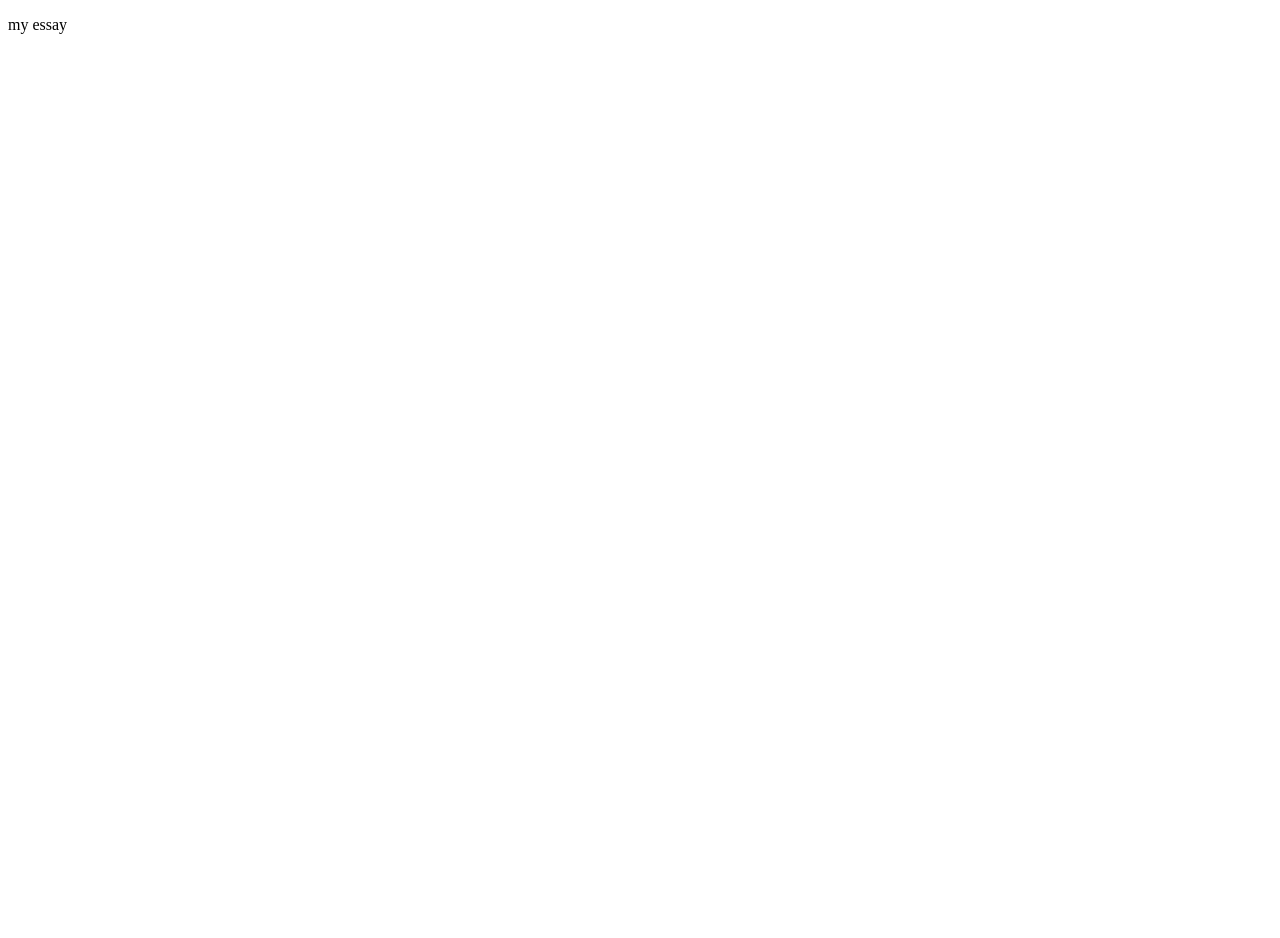
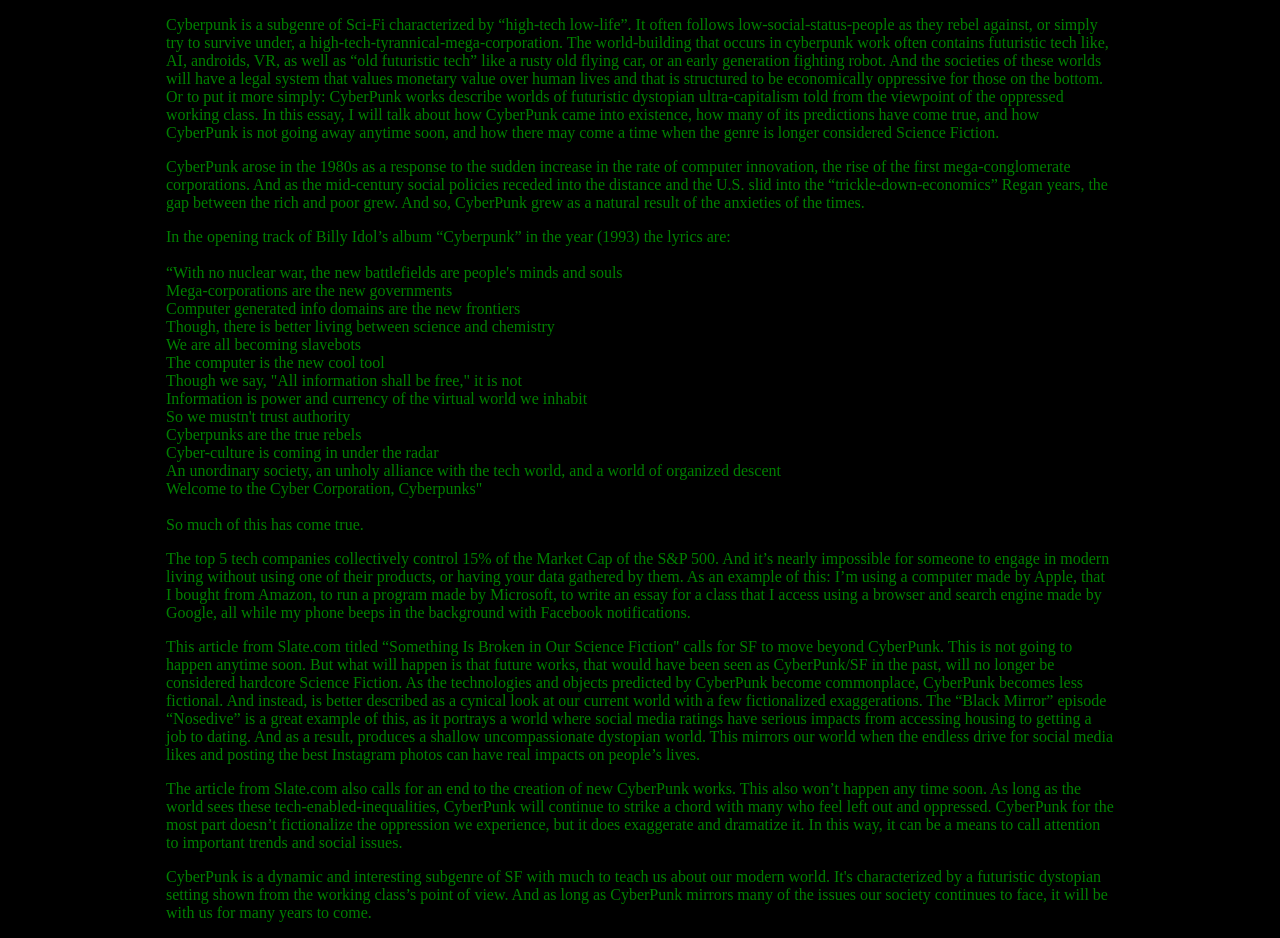
Before and after one commit to AAspCodes/cyberPunk, a plain HTML site: page essay.html in a window 1280 px wide. Before the commit the page ends 800 px from the top, so only its background shows below. Drawn offline with Linux system fonts and the light colour scheme.

Commit message:
Update essay.html

```diff
--- a/essay.html
+++ b/essay.html
@@ -4,9 +4,87 @@
     <meta charset="UTF-8">
     <title>Essay</title>
 </head>
-<body>
-
-<p>my essay</p>
+<body style="background-color: black">
+<div style="width: 75%; margin:auto; color:green">
+<p>Cyberpunk is a subgenre of Sci-Fi characterized by “high-tech low-life”. It often follows low-social-status-people
+    as they rebel against, or simply try to survive under, a high-tech-tyrannical-mega-corporation. The world-building
+    that occurs in cyberpunk work often contains futuristic tech like, AI, androids, VR, as well as “old futuristic tech”
+    like a rusty old flying car, or an early generation fighting robot. And the societies of these worlds will have a
+    legal system that values monetary value over human lives and that is structured to be economically oppressive for
+    those on the bottom. Or to put it more simply: CyberPunk works describe worlds of futuristic dystopian
+    ultra-capitalism told from the viewpoint of the oppressed working class. In this essay, I will talk about how
+    CyberPunk came into existence, how many of its predictions have come true, and how CyberPunk is not going away
+    anytime soon, and how there may come a time when the genre is longer considered Science Fiction.
+</p>
+<p>
+    CyberPunk arose in the 1980s as a response to the sudden increase in the rate of computer innovation, the rise of
+    the first mega-conglomerate corporations. And as the mid-century social policies receded into the distance and the
+    U.S. slid into the “trickle-down-economics” Regan years, the gap between the rich and poor grew. And so, CyberPunk
+    grew as a natural result of the anxieties of the times.
+</p>
+    <span>In the opening track of Billy Idol’s album “Cyberpunk” in the year (1993) the lyrics are:</span>
+    <br>
+    <br>
+    “With no nuclear war, the new battlefields are people's minds and souls
+    <br>
+    Mega-corporations are the new governments
+    <br>
+    Computer generated info domains are the new frontiers
+    <br>
+    Though, there is better living between science and chemistry
+    <br>
+    We are all becoming slavebots
+    <br>
+    The computer is the new cool tool
+    <br>
+    Though we say, "All information shall be free," it is not
+    <br>
+    Information is power and currency of the virtual world we inhabit
+    <br>
+    So we mustn't trust authority
+    <br>
+    Cyberpunks are the true rebels
+    <br>
+    Cyber-culture is coming in under the radar
+    <br>
+    An unordinary society, an unholy alliance with the tech world, and a world of organized descent
+    <br>
+    Welcome to the Cyber Corporation, Cyberpunks"
+    <br>
+    <br>
+    So much of this has come true.
+<p>
+    The top 5 tech companies collectively control 15% of the Market Cap of the S&P 500. And it’s nearly impossible for
+    someone to engage in modern living without using one of their products, or having your data gathered by them. As an
+    example of this: I’m using a computer made by Apple, that I bought from Amazon, to run a program made by Microsoft,
+    to write an essay for a class that I access using a browser and search engine made by Google, all while my phone
+    beeps in the background with Facebook notifications.
+</p>
+<p>
+    This article from Slate.com titled “Something Is Broken in Our Science Fiction'' calls for SF to move beyond
+    CyberPunk. This is not going to happen anytime soon. But what will happen is that future works, that would have
+    been seen as CyberPunk/SF in the past, will no longer be considered hardcore Science Fiction.  As the technologies
+    and objects predicted by CyberPunk become commonplace, CyberPunk becomes less fictional. And instead, is better
+    described as a cynical look at our current world with a few fictionalized exaggerations. The “Black Mirror”
+    episode “Nosedive” is a great example of this, as it portrays a world where social media ratings have serious
+    impacts from accessing housing to getting a job to dating. And as a result, produces a shallow uncompassionate
+    dystopian world. This mirrors our world when the endless drive for social media likes and posting the best
+    Instagram photos can have real impacts on people’s lives.
+</p>
+<p>
+    The article from Slate.com also calls for an end to the creation of new CyberPunk works. This also won’t happen any
+    time soon. As long as the world sees these tech-enabled-inequalities, CyberPunk will continue to strike a chord
+    with many who feel left out and oppressed. CyberPunk for the most part doesn’t fictionalize the oppression we
+    experience, but it does exaggerate and dramatize it. In this way, it can be a means to call attention to important
+    trends and social issues.
+</p>
+<p>
+    CyberPunk is a dynamic and interesting subgenre of SF with much to teach us about our modern world. It's
+    characterized by a futuristic dystopian setting shown from the working class’s point of view. And as long as
+    CyberPunk mirrors many of the issues our society continues to face, it will be with us for many years to come.
+</p>
+</p>
+</div>
 
 </body>
 </html>
```
